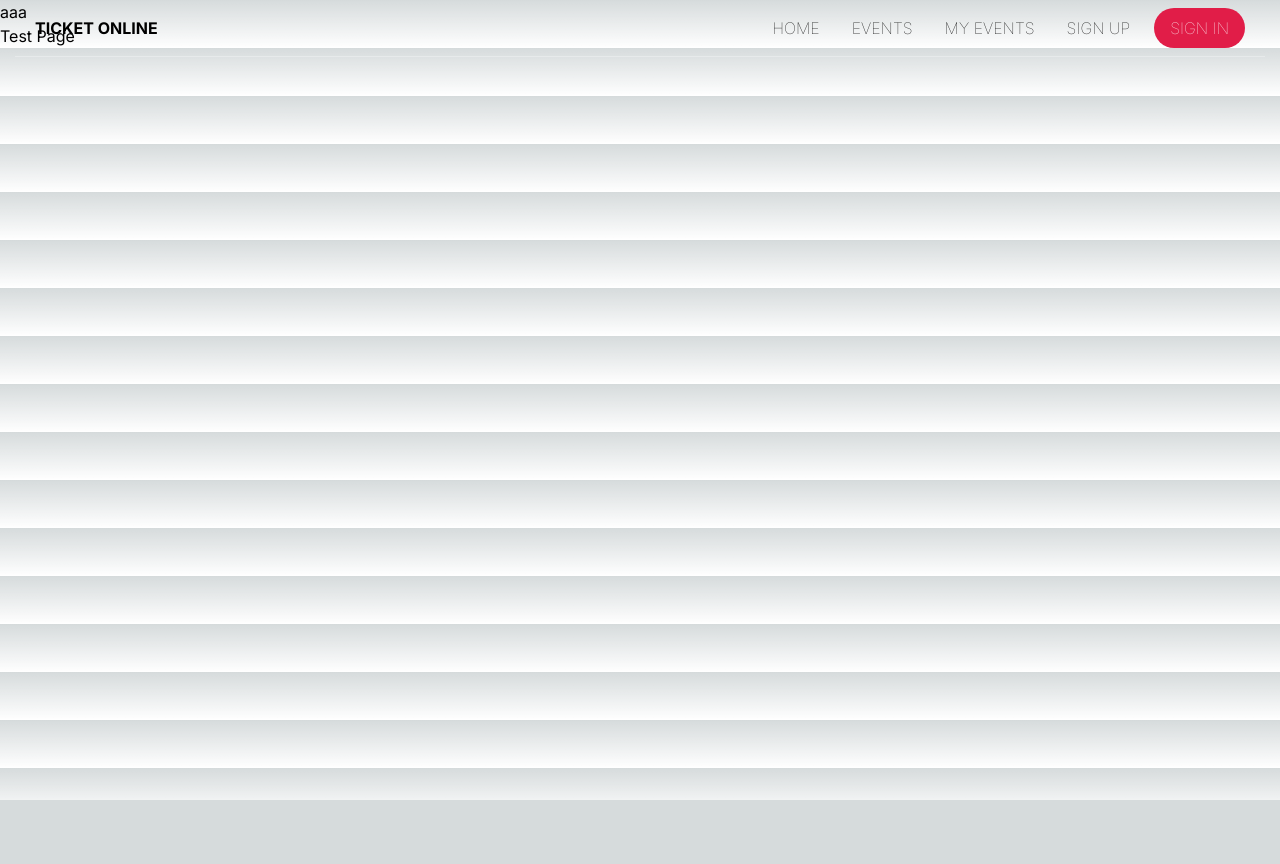
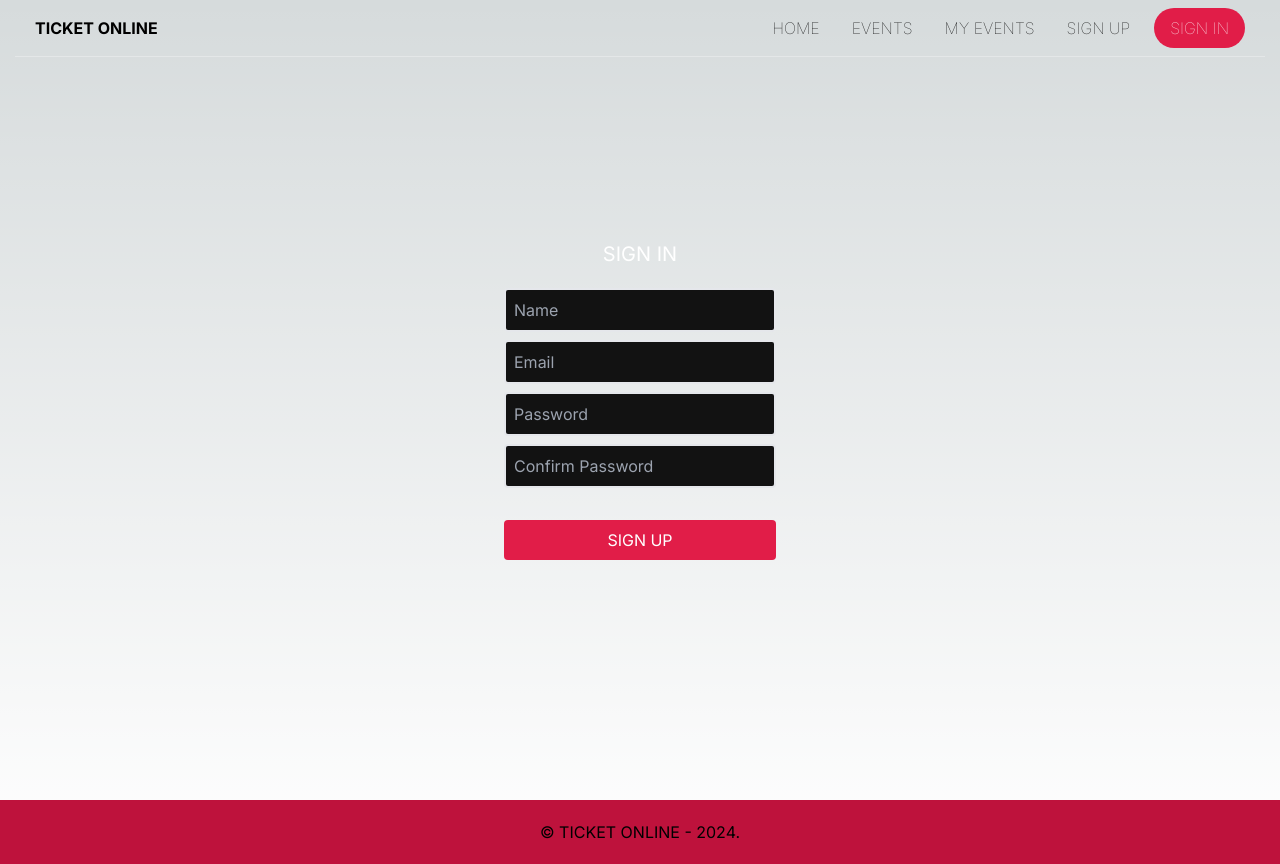
Before and after one commit to tiagojordao/ticket-store-fwjs, a Next.js app: page /signup in a window 1280 px wide. Before the commit the page ends 800 px from the top, so only its background shows below. Built offline with nearby package versions, Linux system fonts and the light colour scheme.

Commit message:
tofix: new pages

```diff
--- a/src/app/components/event-card/EventCard.tsx
+++ b/src/app/components/event-card/EventCard.tsx
@@ -1,3 +1,4 @@
+/* eslint-disable @next/next/no-img-element */
 export type Event = {
     name: string,
     date: string,
@@ -6,10 +7,13 @@ export type Event = {
 
 export default function EventCard(props: Event) {
     return (
-      <div className="flex flex-col grow-0 w-full max-w-64 bg-white text-black py-5 px-5">
-        <h2 className="event__title font-medium">{ props.name }</h2>
-        <h3 className="event__date font-normal mb-6">Date: { props.date }</h3>
-        <button className="bg-rose-600 hover:bg-rose-800 rounded text-white py-2 px-2">SUBSCRIBE</button>
+      <div className="flex flex-col grow-0 w-full max-w-64 bg-white text-black">
+        <img src="./event-image.avif" alt="Event Image" />
+        <div className="eventData w-full p-5">
+          <h2 className="event__title font-medium">{ props.name }</h2>
+          <h3 className="event__date font-normal mb-6">Date: { props.date }</h3>
+          <button className="bg-rose-600 hover:bg-rose-800 rounded text-white py-2 px-2 w-full">SUBSCRIBE</button>
+        </div>
       </div>
     );
 }
--- /dev/null
+++ b/src/app/components/footer/Footer.tsx
@@ -0,0 +1,9 @@
+export default function Footer() {
+    const date = new Date();
+
+    return(
+        <div className="footer w-full bg-rose-700 py-5 flex justify-center">
+            © TICKET ONLINE - {date.getFullYear()}.
+        </div>
+    );
+}
--- a/src/app/components/signin/SigninCard.tsx
+++ b/src/app/components/signin/SigninCard.tsx
@@ -7,7 +7,6 @@ export default function SigninCard() {
                     py-2
                     px-2
                     w-full
-                    text-black/70
                     border-2
                     rounded"
                 />
@@ -15,7 +14,6 @@ export default function SigninCard() {
                     py-2
                     px-2
                     w-full
-                    text-black/70
                     border-2
                     rounded
                     mt-1
--- /dev/null
+++ b/src/app/components/signup/Signup.tsx
@@ -0,0 +1,38 @@
+export default function SignupCard() {
+    return (
+        <div className="signin__card bg-transparent max-w-80 w-full rounded p-6">
+        <h2 className="text-xl text-white text-center mb-5">SIGN IN</h2>
+        <form action="submin" method="post" className="flex gap-2 flex-col">
+            <input type="text" name="Name" id="name" placeholder="Name" className="
+                py-2
+                px-2
+                w-full
+                border-2
+                rounded"
+            />
+            <input type="email" name="Email" id="email" placeholder="Email" className="
+                py-2
+                px-2
+                w-full
+                border-2
+                rounded"
+            />
+            <input type="password" name="password" id="password" placeholder="Password" className="
+                py-2
+                px-2
+                w-full
+                border-2
+                rounded"
+            />
+            <input type="password" name="password" id="password" placeholder="Confirm Password" className="
+                py-2
+                px-2
+                w-full
+                border-2
+                rounded"
+            />
+            <button type="submit" className="mt-6 bg-rose-600 text-white w-full rounded hover:bg-rose-800 py-2">SIGN UP</button>
+        </form>
+    </div>
+    );
+}
--- a/src/app/events/page.tsx
+++ b/src/app/events/page.tsx
@@ -1,5 +1,7 @@
 export default function Events() {
     return (
-        <p>Events Page!</p>
+        <div className="w-full grow mt-20">
+            <p>Events Page!</p>
+        </div>
     );
 }
--- a/src/app/layout.tsx
+++ b/src/app/layout.tsx
@@ -1,4 +1,5 @@
 import Header from './components/header/Header';
+import Footer from './components/footer/Footer';
 
 import type { Metadata } from "next";
 import { Inter } from "next/font/google";
@@ -14,9 +15,10 @@ export const metadata: Metadata = {
 export default function RootLayout({ children, }: Readonly<{ children: React.ReactNode; }>) {
   return (
     <html lang="en">
-      <body className={inter.className}>
+      <body className={`flex flex-col ${inter.className}`}>
         <Header/>
         {children}
+        <Footer />
       </body>
     </html>
   );
--- a/src/app/page.tsx
+++ b/src/app/page.tsx
@@ -9,11 +9,30 @@ export default function Home() {
         <h2>TICKET LOGO</h2>
       </div>
 
-      <div className="home__event-list content h-lvh py-10">
+      <div className="about-ticket-online w-full py-16 bg-rose-600">
+        <div className="content">
+          <h2 className="title text-2xl font-bold">
+            Ticket Online: Facilitando o Acesso a Eventos e Experiências
+          </h2>
+          <p className="text mt-2">
+            A Ticket Online é uma inovadora plataforma digital dedicada à venda de ingressos para eventos de todos os tipos. Fundada em 2022, a empresa surgiu com a missão de simplificar a forma como as pessoas compram ingressos, oferecendo uma experiência de compra rápida, segura e conveniente.
+          </p>
+          <h2 className="our-mission text-xl mt-5 font-semibold">
+            Nossa Missão
+          </h2>
+          <p className="our-mission__text mt-2">
+            Na Ticket Online, acreditamos que a vida é feita de momentos inesquecíveis, e nossa missão é facilitar o acesso a esses momentos. Quer seja um concerto, uma peça de teatro, um evento esportivo ou uma conferência, estamos aqui para garantir que você consiga seu ingresso de forma prática e sem complicações.
+          </p>
+        </div>
+      </div>
+
+      <div className="home__event-list w-full content h-lvh py-10">
         <h2 className="home__event-title font-bold text-2xl mb-10">Last Events</h2>
-        <EventCard name="Presentations" date="07/10/2024" isAvailable={true} />
-        <EventCard name="Exams" date="07/10/2024" isAvailable={true} />
-        <EventCard name="Frontend Lectures" date="07/10/2024" isAvailable={true} />
+        <div className="w-full grid grid-cols-3 grid-flow-row gap-2 justify-items-center">
+          <EventCard name="Presentations" date="07/10/2024" isAvailable={true} />
+          <EventCard name="Exams" date="07/10/2024" isAvailable={true} />
+          <EventCard name="Frontend Lectures" date="07/10/2024" isAvailable={true} />
+        </div>
       </div>
     </>
   );
--- a/src/app/signup/page.tsx
+++ b/src/app/signup/page.tsx
@@ -1,8 +1,9 @@
+import SignupCard from "../components/signup/Signup";
+
 export default function Signup() {
     return (
-        <>
-        <div className="w-full bg-red justify-center">aaa</div>
-            Test Page
-        </>
+        <div className="signin flex items-center h-svh justify-center content">
+            <SignupCard />
+        </div>
     );
 }
```
Also changed, not shown: public/event-image.avif (added), src/app/assets/event-image.avif (added).
